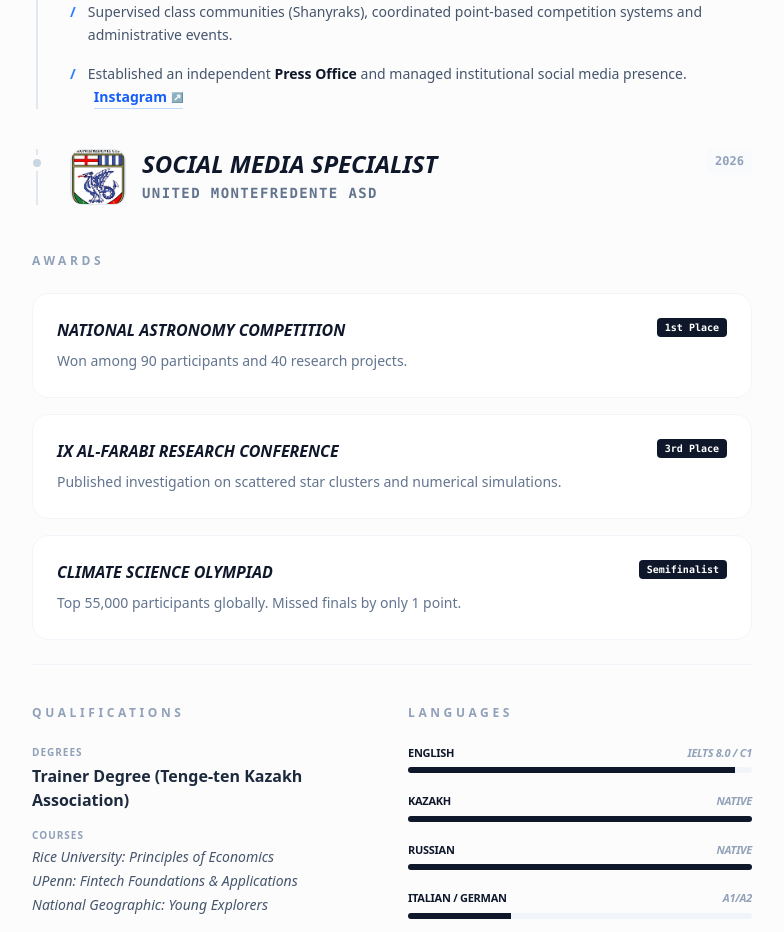
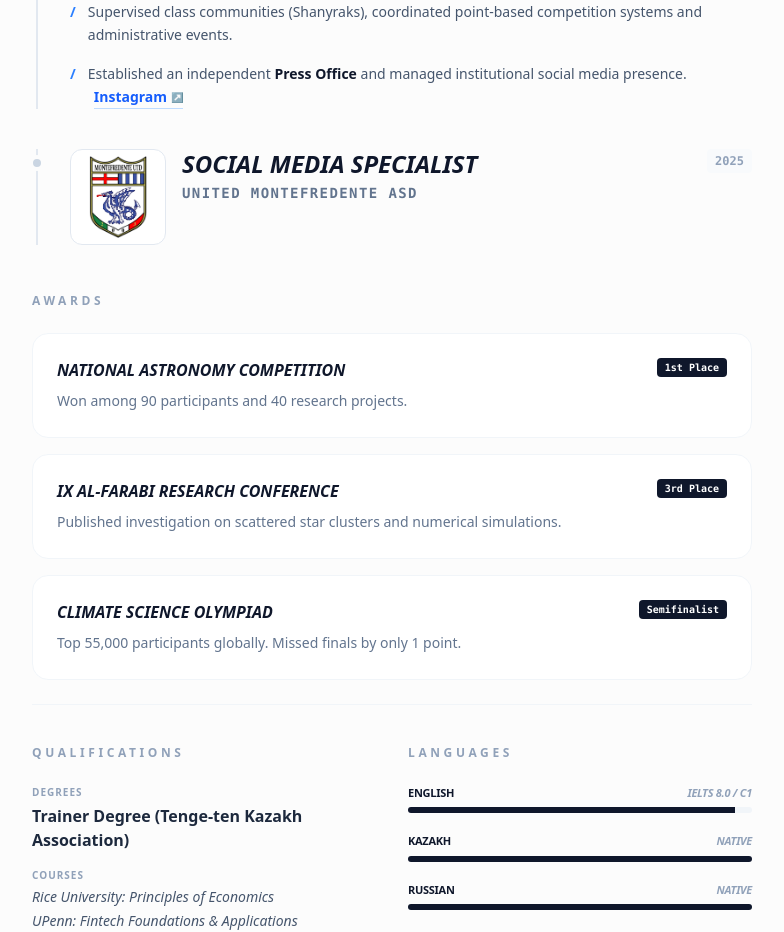
Before and after one commit to JuneiBrunei/zhangirportfolio, a Next.js app: page /resume in a window 1280 px wide. Shown: the part 780-1712 px from the top of the page, without its empty margins (248-1032 px from the left). Built offline with nearby package versions, Linux system fonts and the light colour scheme.

Commit message:
Укажите описание ваших изменений здесь

```diff
--- a/app/resume/page.tsx
+++ b/app/resume/page.tsx
@@ -98,21 +98,21 @@ export default function Resume() {
             <div className="relative border-l-2 border-slate-200 pl-6 sm:pl-8 ml-1">
               <div className="absolute -left-[9px] top-1.5 w-4 h-4 rounded-full bg-slate-300 border-4 border-[#fcfcfc]"></div>
               <div className="flex items-start gap-4 mb-1">
-                {/* Logo placeholder */}
-                <div className="shrink-0 w-12 h-12 sm:w-14 sm:h-14 rounded-xl bg-slate-100 border border-slate-200 flex items-center justify-center overflow-hidden">
-  <Image
-    src="/montefredente-logo.png"
-    alt="United Montefredente ASD logo"
-    width={56}
-    height={56}
-    className="object-contain"
-  />
-</div>
+                {/* Club logo */}
+                <div className="shrink-0 w-20 h-20 sm:w-24 sm:h-24 rounded-xl bg-white border border-slate-200 flex items-center justify-center p-1.5">
+                  <Image
+                    src="/montefredente-logo.png"
+                    alt="United Montefredente ASD logo"
+                    width={96}
+                    height={96}
+                    className="object-contain w-full h-full"
+                  />
+                </div>
 
                 <div className="flex-1">
                   <div className="flex flex-col sm:flex-row sm:justify-between sm:items-start gap-1 mb-1">
                     <h3 className="text-xl sm:text-2xl font-bold uppercase italic leading-tight">Social Media Specialist</h3>
-                    <span className="text-xs font-mono font-bold text-slate-400 bg-slate-50 px-2 py-1 rounded self-start">2026</span>
+                    <span className="text-xs font-mono font-bold text-slate-400 bg-slate-50 px-2 py-1 rounded self-start">2025</span>
                   </div>
                   <p className="text-sm font-bold text-slate-500 uppercase tracking-widest font-mono">United Montefredente ASD</p>
                 </div>
```
